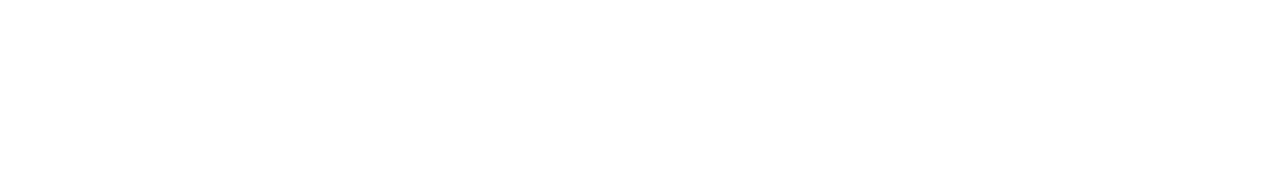
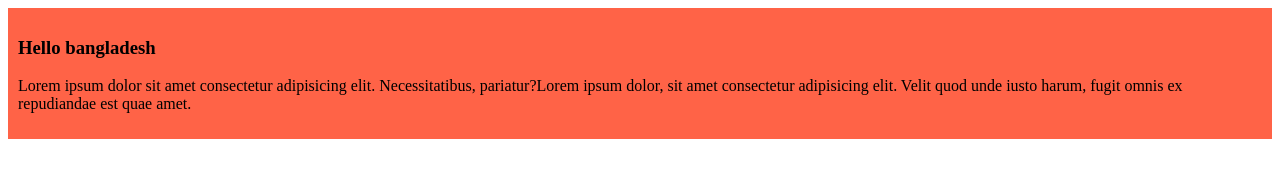
Before and after one commit to akramulhoque1320/my-first-github-repo, a plain HTML site: page index.html in a window 1280 px wide. Drawn offline with Linux system fonts and the light colour scheme.

Commit message:
added the first blog

```diff
--- a/index.html
+++ b/index.html
@@ -4,8 +4,14 @@
     <meta charset="UTF-8">
     <meta name="viewport" content="width=device-width, initial-scale=1.0">
     <title>My first ever github repo</title>
+    <link rel="stylesheet" href="style/blogs.css">
 </head>
 <body>
-
+    <div>
+        <h3>Hello bangladesh</h3>
+        <p>
+            Lorem ipsum dolor sit amet consectetur adipisicing elit. Necessitatibus, pariatur?Lorem ipsum dolor, sit amet consectetur adipisicing elit. Velit quod unde iusto harum, fugit omnis ex repudiandae est quae amet.
+        </p>
+    </div>
 </body>
 </html>
--- /dev/null
+++ b/style/blogs.css
@@ -0,0 +1,4 @@
+div{
+    background-color: tomato;
+    padding: 10px;
+}
```
